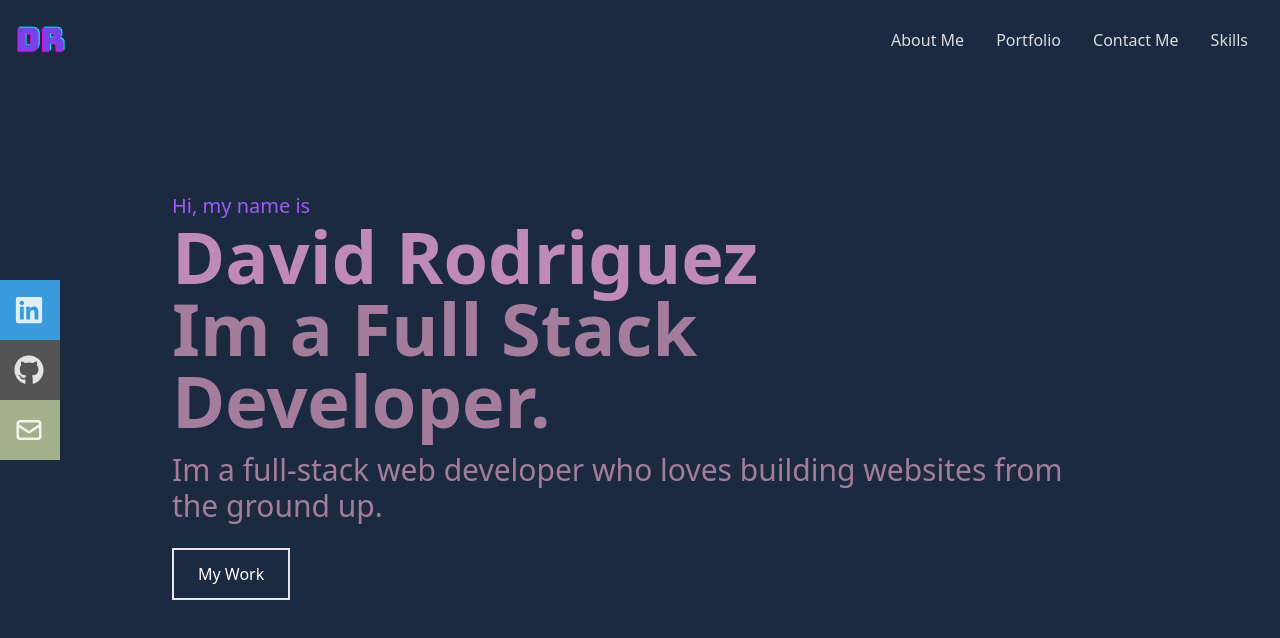
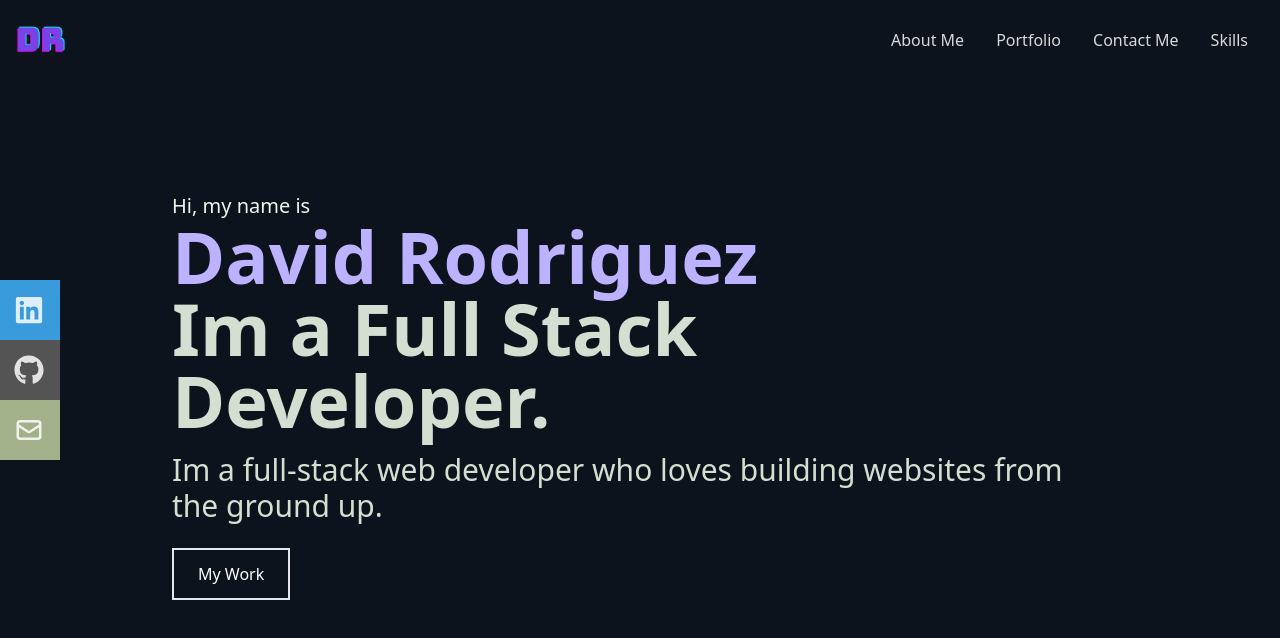
Before and after one commit to Daveerr/React-Portfolio, a React (Create React App) app in the folder portfolio-app/: page / in a window 1280 px wide. Shown: the top 638 px of the page. Built offline with nearby package versions, Linux system fonts and the light colour scheme.

Commit message:
changed font colors

```diff
--- a/portfolio-app/src/components/Homepage.js
+++ b/portfolio-app/src/components/Homepage.js
@@ -2,28 +2,28 @@ import React from "react";
 
 export const Homepage = () => {
   return (
-    <div className="w-full h-screen flex[35%] bg-[#1b2a41]">
+    <div className="w-full h-screen flex[35%] bg-[#0c131d]">
       {/*container bio*/}
       <div className="max-w-[1000px] justify-center mx-auto px-8 flex flex-col h-full">
-        <p className="text-[#a05af6] text-xl">Hi, my name is</p>
-        <h1 className="text-[#c08ab6] text-4xl sm:text-7xl font-bold ">
+        <p className="text-[#f0f7ee] text-xl">Hi, my name is</p>
+        <h1 className="text-[#bdb2ff] text-4xl sm:text-7xl font-bold ">
           {" "}
           David Rodriguez
         </h1>
-        <h2 className="text-[#a47d9d] text-4xl sm:text-7xl font-bold">
+        <h2 className="text-[#d4dfd1] text-4xl sm:text-7xl font-bold">
           {" "}
           Im a Full Stack
         </h2>
-        <h2 className="text-[#a47d9d] text-4xl sm:text-7xl font-bold">
+        <h2 className="text-[#d4dfd1] text-4xl sm:text-7xl font-bold">
           {" "}
           Developer.
         </h2>
-        <p className="text-[#a47d9d] py-4 text-3xl">
+        <p className="text-[#d4dfd1] py-4 text-3xl">
           Im a full-stack web developer who loves building websites from the
           ground up.{" "}
         </p>
         <div>
-          <button className="border-2 text-white px-6 py-3 my-2 hover:bg-[#a05af6] hover:border-[#a05af6]">
+          <button className="border-2 text-white px-6 py-3 my-2 hover:bg-[#bdb2ff] hover:border-[#bdb2ff] hover:text-black">
             My Work
           </button>
         </div>
--- a/portfolio-app/src/components/Navbar.js
+++ b/portfolio-app/src/components/Navbar.js
@@ -11,7 +11,7 @@ export const Navbar = () => {
   };
 
   return (
-    <div className="fixed w-full h-[80px] flex justify-between items-center px-4 bg-[#1b2a41] text-[#ffffffd6]">
+    <div className="fixed w-full h-[80px] flex justify-between items-center px-4 bg-[#0c131d] text-[#ffffffd6]">
       <div>
         <img src={Logo} alt="" style={{ width: "50px" }} />
       </div>
@@ -34,7 +34,7 @@ export const Navbar = () => {
         className={
           !nav
             ? "hidden"
-            : "absolute top-0 left-0 w-full h-screen bg-[#1b2a41] flex flex-col justify-center items-center"
+            : "absolute top-0 left-0 w-full h-screen bg-[#0c131d] flex flex-col justify-center items-center"
         }
       >
         <li className="py-6 text text-4xl">About Me</li>
```
